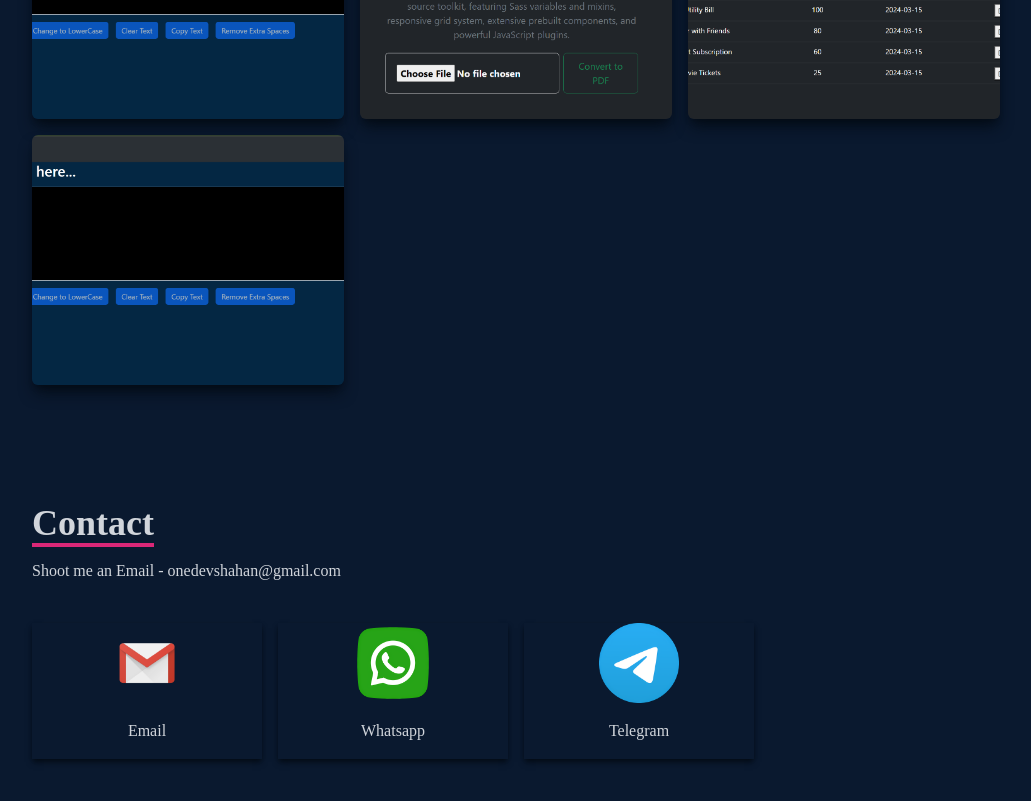
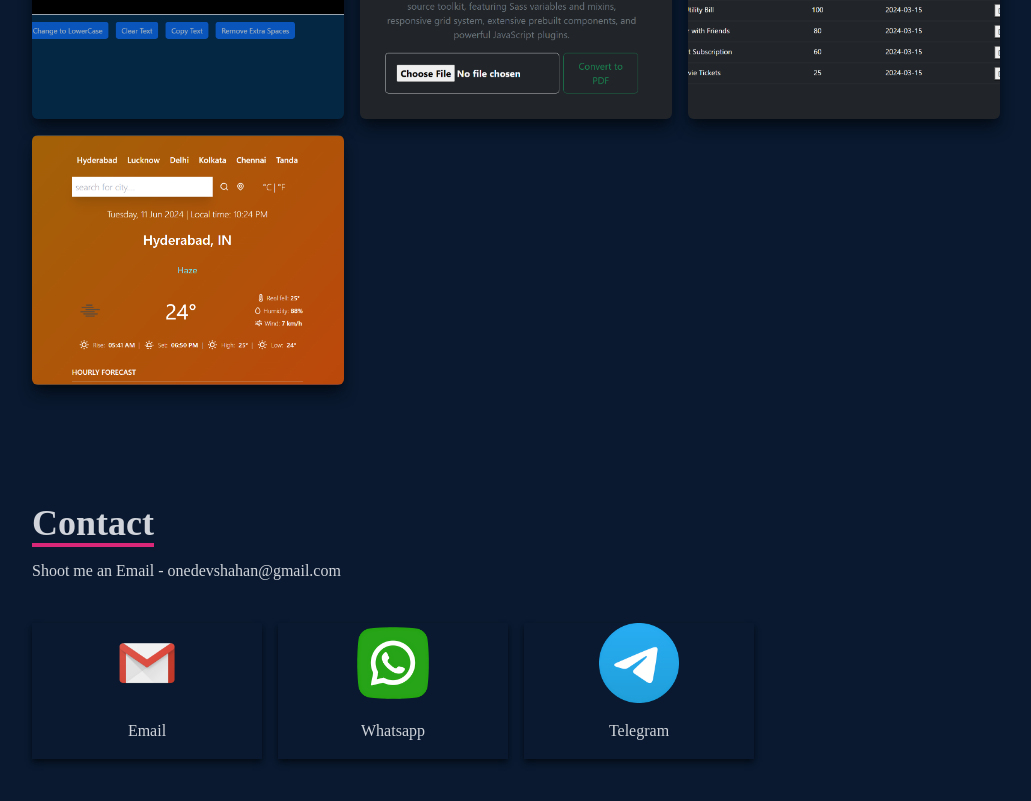
Before and after one commit to OneDevShahan/portfolio-with-react, a React (Create React App) app: page / in a window 1280 px wide. Shown: the part 2737-3538 px from the top of the page, without its empty margins (124-1155 px from the left). Built offline with nearby package versions, Linux system fonts and the light colour scheme.

Commit message:
Adding weather app

```diff
--- a/src/components/Work.jsx
+++ b/src/components/Work.jsx
@@ -2,6 +2,7 @@ import React from "react";
 import TextUtils from "../assets/projects/TextUtils.png";
 import ImagePDFConverter from "../assets/projects/ImagePDFConverter.png";
 import BudgetTracker from "../assets/projects/BudgetTracker.png";
+import Weather from "../assets/projects/Weather.png";
 
 const Work = () => {
   return (
@@ -112,7 +113,7 @@ const Work = () => {
           </div>
           {/* Grid Item */}
           <div
-            style={{ backgroundImage: `url(${TextUtils})` }}
+            style={{ backgroundImage: `url(${Weather})` }}
             className="shadow-lg shadow-[#040c16] group container rounded-md flex justify-center mx-auto content-div"
           >
             {/* Hover Effect */}
```
Also changed, not shown: src/assets/projects/Weather.png (added).
